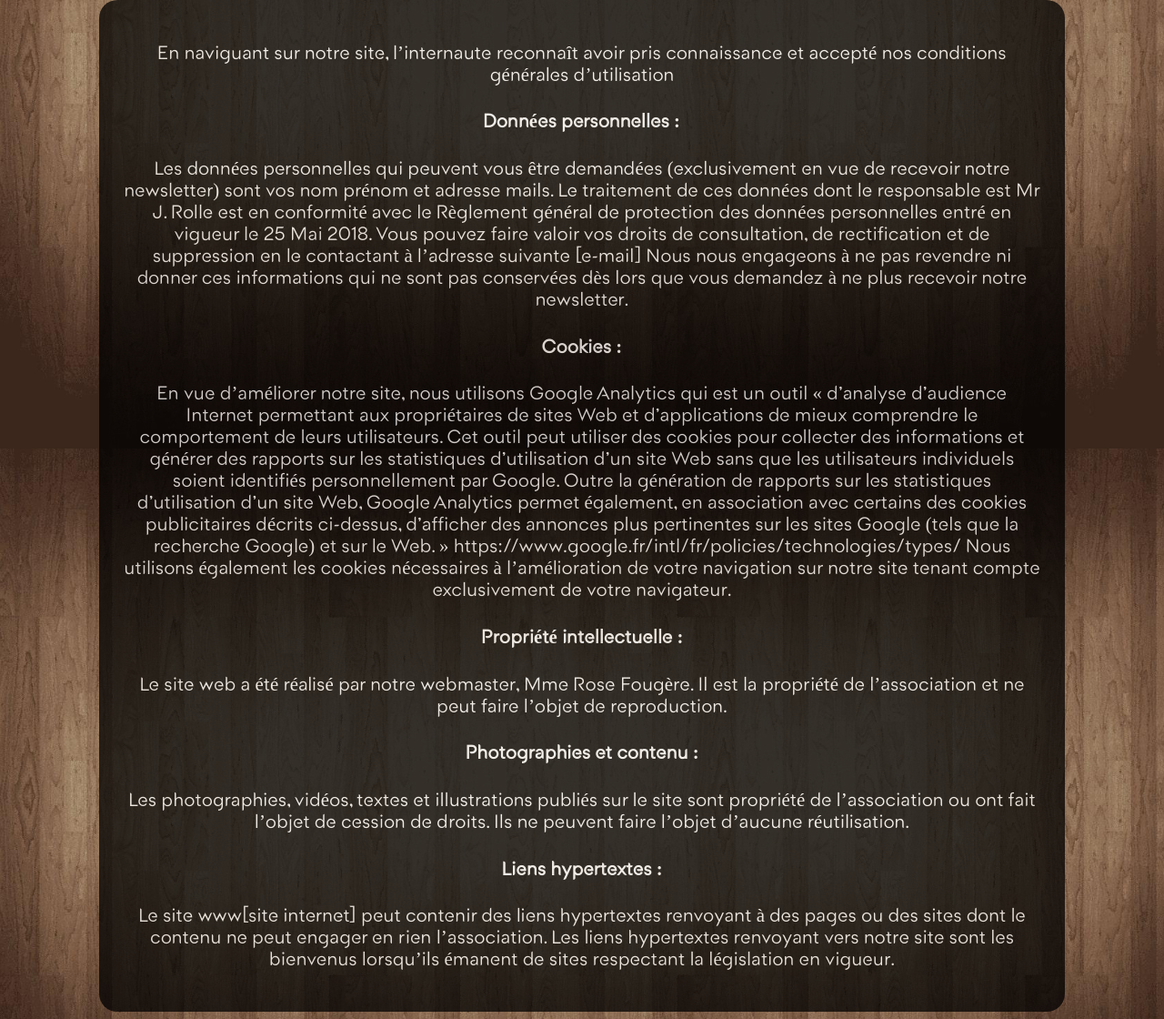
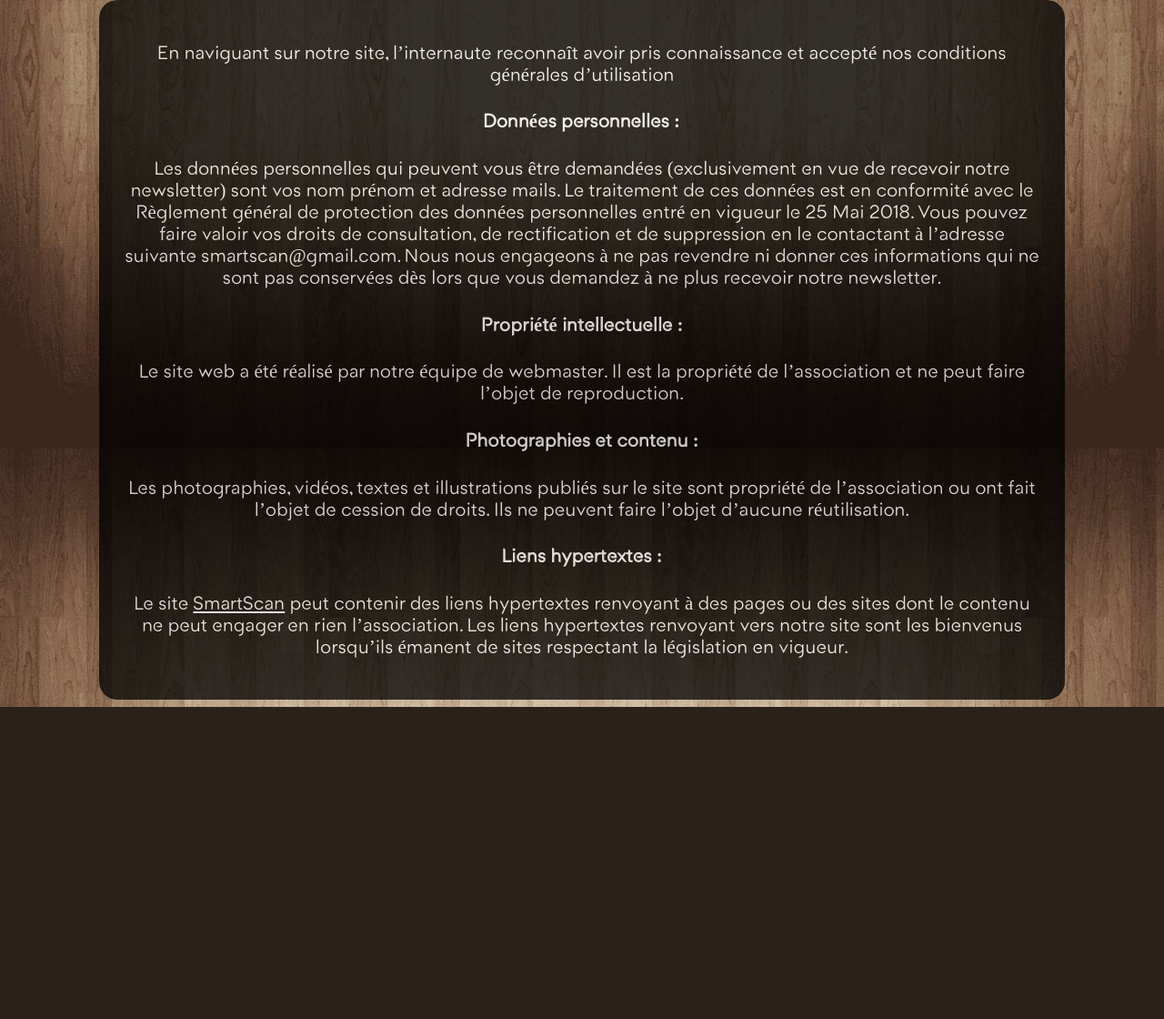
Before and after one commit to Robin-gielen/SmartScan, a PHP site: page /condGenerale.php in a window 1280 px wide. Shown: the part 307-1427 px from the top of the page at 91% size. After the commit the page ends 1084 px from the top, so only its background shows below. Run offline with PHP 8.4, Linux system fonts and the light colour scheme.

Commit message:
quelques modifications niveau texte
quelques modifications niveau texte

```diff
--- a/Site/condGenerale.php
+++ b/Site/condGenerale.php
@@ -23,20 +23,13 @@
 					<h4>Données personnelles :</h4>
 
 					Les données personnelles qui peuvent vous être demandées (exclusivement en vue de recevoir notre newsletter) sont vos nom prénom et adresse mails.
-					Le traitement de ces données dont le responsable est Mr J. Rolle est en conformité avec le Règlement général de protection des données personnelles entré en vigueur le 25 Mai 2018.
-					Vous pouvez faire valoir vos droits de consultation, de rectification et de suppression en le contactant à l’adresse suivante [e-mail]
+					Le traitement de ces données est en conformité avec le Règlement général de protection des données personnelles entré en vigueur le 25 Mai 2018.
+					Vous pouvez faire valoir vos droits de consultation, de rectification et de suppression en le contactant à l’adresse suivante smartscan@gmail.com.
 					Nous nous engageons à ne pas revendre ni donner ces informations qui ne sont pas conservées dès lors que vous demandez à ne plus recevoir notre newsletter. <br>
-
-					<h4>Cookies :</h4>
-
-					En vue d’améliorer notre site, nous utilisons Google Analytics qui est un outil « d'analyse d'audience Internet permettant aux propriétaires de sites Web et d'applications de mieux comprendre le comportement de leurs utilisateurs. Cet outil peut utiliser des cookies pour collecter des informations et générer des rapports sur les statistiques d'utilisation d'un site Web sans que les utilisateurs individuels soient identifiés personnellement par Google.
-					Outre la génération de rapports sur les statistiques d'utilisation d'un site Web, Google Analytics permet également, en association avec certains des cookies publicitaires décrits ci-dessus, d'afficher des annonces plus pertinentes sur les sites Google (tels que la recherche Google) et sur le Web. »
-					https://www.google.fr/intl/fr/policies/technologies/types/
-					Nous utilisons également les cookies nécessaires à l’amélioration de votre navigation sur notre site tenant compte exclusivement de votre navigateur.
 
 					<h4>Propriété intellectuelle :</h4>
 
-					Le site web a été réalisé par notre webmaster, Mme Rose Fougère.
+					Le site web a été réalisé par notre équipe de webmaster.
 					Il est la propriété de l’association et ne peut faire l’objet de reproduction.
 
 					<h4>Photographies et contenu :</h4>
@@ -46,7 +39,7 @@
 
 					<h4>Liens hypertextes :</h4>
 
-					Le site www[site internet] peut contenir des liens hypertextes renvoyant à des pages ou des sites dont le contenu ne peut engager en rien l’association.
+					Le site <a href="http://www.smartscan-bc.ovh/">SmartScan</a> peut contenir des liens hypertextes renvoyant à des pages ou des sites dont le contenu ne peut engager en rien l’association.
 					Les liens hypertextes renvoyant vers notre site sont les bienvenus lorsqu’ils émanent de sites respectant la législation en vigueur.
 			</p>
 		</div>
```
Also changed, not shown: Site/index.php (+5 -5 lines).
